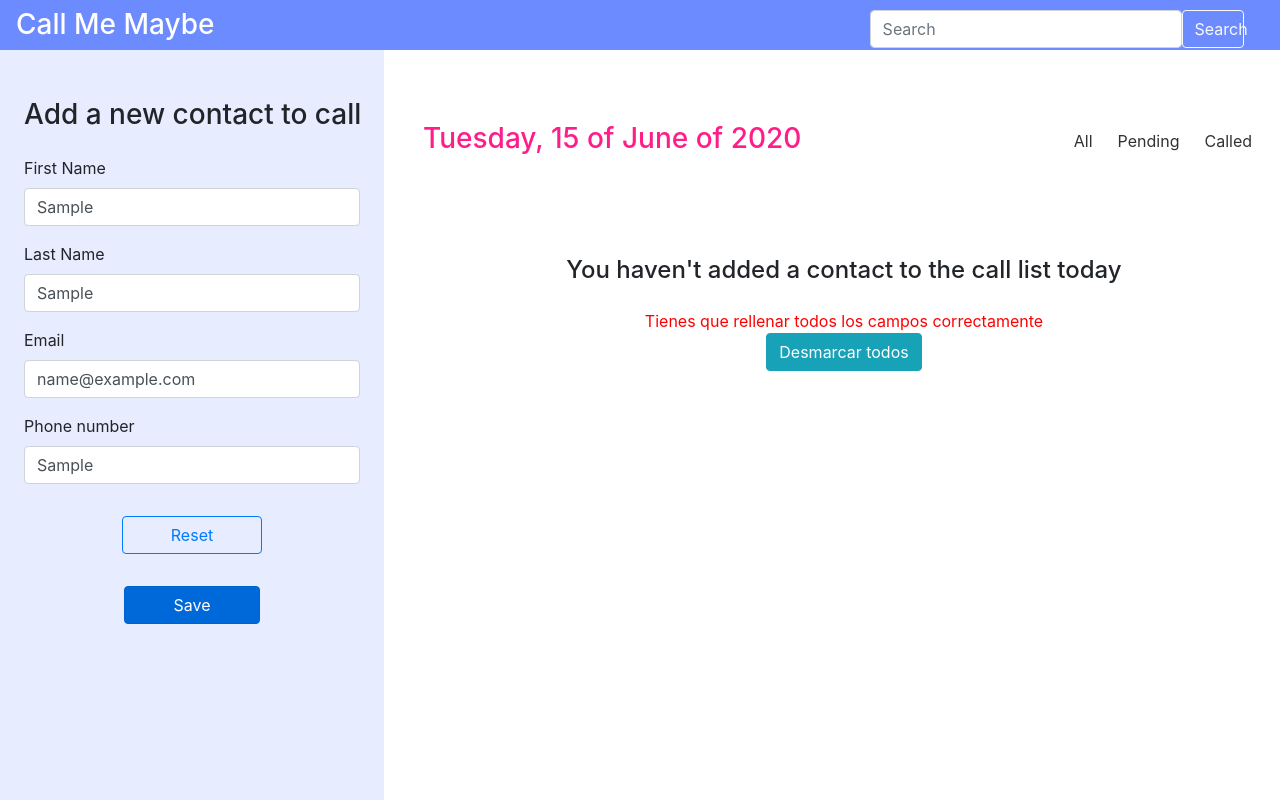
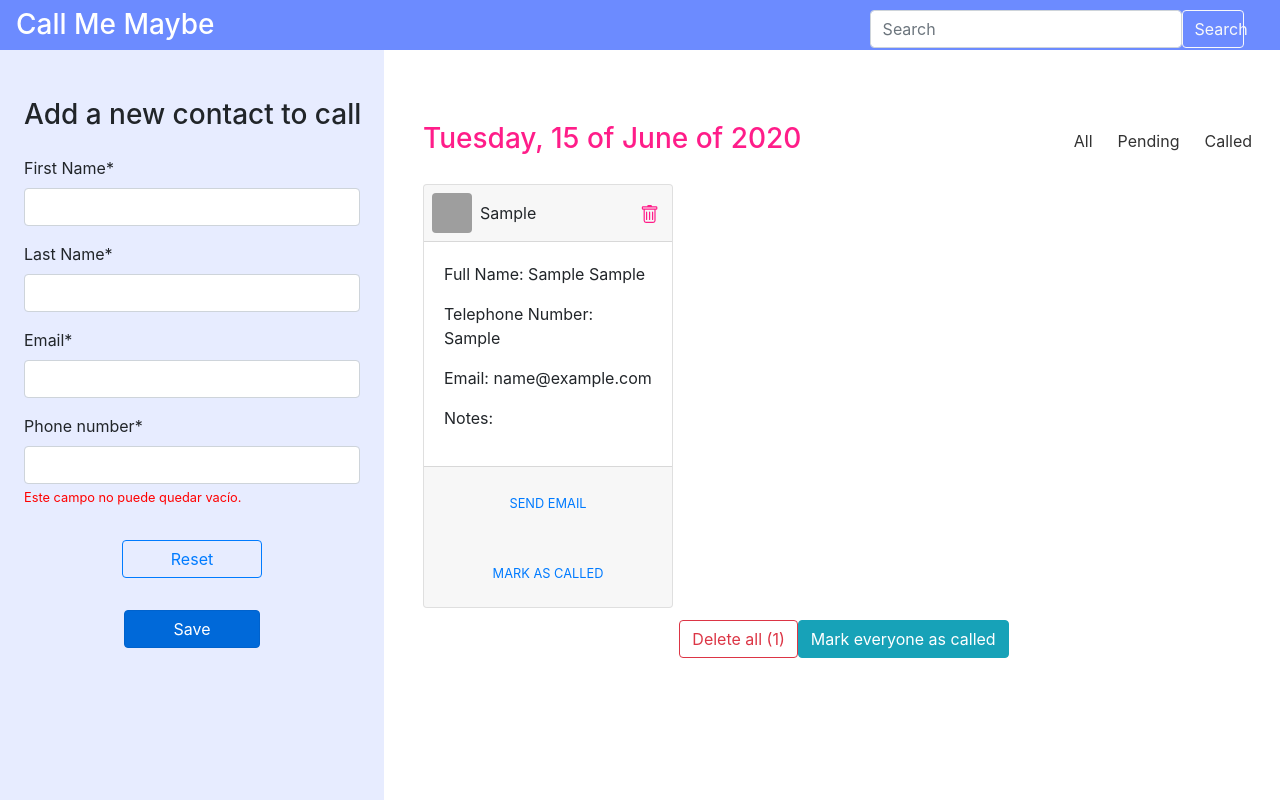
Before and after one commit to Ollebacx/Contact-manager, an Angular app: page / in a window 1280 px wide. Both pictures are taken after typing "Sample", "Sample", "name@example.com", "Sample" into the empty fields and a click on the button "Save". Built offline with nearby package versions, Linux system fonts and the light colour scheme; grey boxes are pictures that could not be loaded.

Commit message:
Text errors & localstorage working

```diff
--- a/src/app/app.component.html
+++ b/src/app/app.component.html
@@ -27,7 +27,7 @@
       </div>
       <form class="m-4">
         <div class="form-group">
-          <label for="name">First Name</label>
+          <label for="name">First Name*</label>
           <input type="text" id="name" class="form-control"
             [ngClass]="{'inputError': nameError.length > 0 && contact.name != ''}" [(ngModel)]="contact.name"
             [ngModelOptions]="{standalone: true}" (focus)="onFocus()" (blur)="onBlur()">
@@ -36,27 +36,31 @@
         </div>
 
         <div class="form-group">
-          <label for="lastname">Last Name</label>
+          <label for="lastname">Last Name*</label>
           <input type="text" id="lastname" class="form-control" [(ngModel)]="contact.lastname"
             [ngModelOptions]="{standalone: true}">
+          <small [hidden]="lastnameError==''" class=" error"> {{ lastnameError }}<br></small>
         </div>
 
         <div class="form-group">
-          <label for="email">Email</label>
+          <label for="email">Email*</label>
           <input type="email" id="email" class="form-control" [ngClass]="{'inputError': emailError.length > 0}"
             [(ngModel)]="contact.email" [ngModelOptions]="{standalone: true}" (blur)="onBlur()" (focus)="onFocus()">
           <small [hidden]="this.contact.email.length == 0 || emailError ==''" class="error">{{emailError}}<br></small>
         </div>
 
         <div class="form-group">
-          <label for="phone">Phone number</label>
+          <label for="phone">Phone number*</label>
           <input type="text" id="phone" class="form-control" name="drone" [(ngModel)]="contact.telephone"
             [ngModelOptions]="{standalone: true}">
+          <small [hidden]="phoneError==''" class=" error"> {{ phoneError }}</small>
+
         </div>
         <div class="text-center">
-          <button type="submit" class="btn btn-outline-primary pl-5 pr-5 m-3">Reset</button>
+          <button type="submit" class="btn btn-outline-primary pl-5 pr-5 m-3" (click)="resetForm()">Reset</button>
           <button type="submit" class="btn btn-primary pl-5 pr-5 m-3" (click)="saveContact(contact)">Save</button>
         </div>
+        <div [hidden]="this.errortext.length == 0" class="error">{{errortext}}</div>
       </form>
     </div>
     <!-- /#sidebar-wrapper -->
@@ -72,10 +76,10 @@
               <button type="button" class="btn filter-btn" (click)="filterContacts(3)">Called</button>
             </div>
           </span>
-            <h4 class="mt-5 pt-5" [hidden]="this.contactList.length !== 0">
-              You haven't added a contact to the call list today
-            </h4>
-          <div class="card-columns mt-4">
+          <h4 class="mt-5 pt-5" [hidden]="this.contactList.length !== 0">
+            You haven't added a contact to the call list today
+          </h4>
+          <div class="card-columns mt-4 text-left">
             <div class="card p-0" [ngClass]="{'contactedStyle': this.contact.contacted == true}"
               *ngFor="let contact of contactFilterList">
               <div class="card-header p-0 m-0 d-flex">
@@ -113,14 +117,12 @@
               </div>
             </div>
           </div>
-          <div [hidden]="this.errortext.length == 0" class="error">{{errortext}}</div>
-          <button class="btn btn-info contact_all"
-            [hidden]="this.contactAllButtonPressed == true || contactList.length == 0" (click)="contactAll()">Marcar
-            todos como contactados</button>
-          <button class="btn btn-info undo_contact_all" [hidden]="this.contactAllButtonPressed == false"
-            (click)="undoContactAll()">Desmarcar
-            todos</button>
-          <button class="btn btn-outline-danger" (click)="eliminarTodo()" [hidden]="this.contactList.length === 0">Eliminar todo</button>
+          <button class="btn btn-outline-danger" (click)="eliminarTodo()"
+            [hidden]="this.contactList.length === 0">Delete all ({{contactList.length}})</button>
+          <button class="btn btn-info"
+            [hidden]="this.contactAllButtonPressed == true || contactFilterList.length == 0" (click)="contactAll()">Mark everyone as called </button>
+          <button class="btn btn-info" [hidden]="this.contactAllButtonPressed == false || contactFilterList.length == 0"
+            (click)="undoContactAll()">Mark everyone as pending</button>
         </div>
       </div>
     </div>
--- a/src/app/app.component.ts
+++ b/src/app/app.component.ts
@@ -8,8 +8,8 @@ import { convertActionBinding } from '@angular/compiler/src/compiler_util/expres
 })
 export class AppComponent {
   title = 'contact-manager';
-  public contactList: any[] = [];
-  public contactFilterList: any[] = [];
+  public contactList = JSON.parse(localStorage.getItem('contacts')) || [];
+  public contactFilterList = JSON.parse(localStorage.getItem('contacts')) || [];
   public contact: any = {
     name: '',
     lastname: '',
@@ -29,15 +29,16 @@ export class AppComponent {
   months = ['January', 'February', 'March', 'April', 'May', 'June', 'July', 'Augost', 'September', 'October', 'November', 'December'];
   today = this.weekday[new Date().getDay()] + ', ' + new Date().getDate() + ' of ' + this.months[new Date().getMonth()] + ' of ' + new Date().getFullYear();
 
+
   saveContact(contact: any) {
     if (
-      this.contact.name.length > 6 &&
+      this.contact.name.length > 4 &&
       !this.contactList.some((contact) => contact.email == this.contact.email) &&
       this.contact.lastname.length > 0 && this.contact.telephone != null &&
-      this.contact.email.length > 0
-    ) {
+      this.contact.email.length != 0) {
       this.contactList.push(contact);
       this.contactFilterList.push(contact);
+      localStorage.setItem('contacts', JSON.stringify(this.contactList));
 
       this.contact = {
         name: '',
@@ -47,7 +48,8 @@ export class AppComponent {
         contacted: false,
       }
     } else {
-      this.errortext = 'Tienes que rellenar todos los campos correctamente'
+      this.errortext = 'Tienes que rellenar todos los campos correctamente';
+      this.onBlur();
     }
     if (this.contactList.every((contact) => contact.contacted === true)) {
       return this.contactAllButtonPressed = true;
@@ -56,14 +58,16 @@ export class AppComponent {
 
   eliminarContacto(task: any): void {
     this.contactList = this.contactList.filter(i => i != task)
+    localStorage.setItem('contacts', JSON.stringify(this.contactList));
   }
   eliminarTodo(): void {
     this.contactList = this.contactList.filter(i => i == '')
+    localStorage.setItem('contacts', JSON.stringify(this.contactList));
   }
 
   onBlur() {
-    if (this.contact.name.length < 6) {
-      this.nameError = 'Tu nombre tiene que tener más de 6 caracteres.';
+    if (this.contact.name.length <= 4) {
+      this.nameError = 'Tu nombre tiene que tener más de 4 caracteres.';
       this.error = true;
     }
 
@@ -114,4 +118,18 @@ export class AppComponent {
       this.contactFilterList = this.contactList.filter(c => c.contacted);
     }
   }
+  resetForm() {
+    this.nameError = '';
+    this.lastnameError = '';
+    this.emailError = '';
+    this.phoneError = '';
+    this.error = false;
+    this.contact = {
+      name: '',
+      lastname: '',
+      email: '',
+      telephone: null,
+      contacted: false,
+    }
+  }
 }
```
